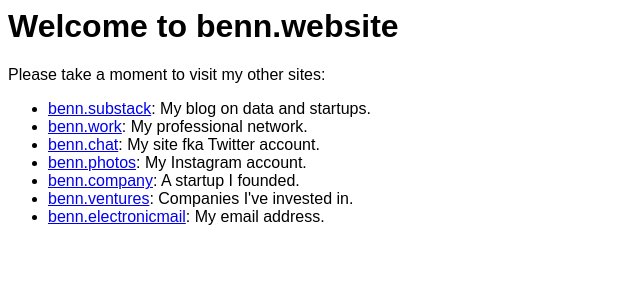
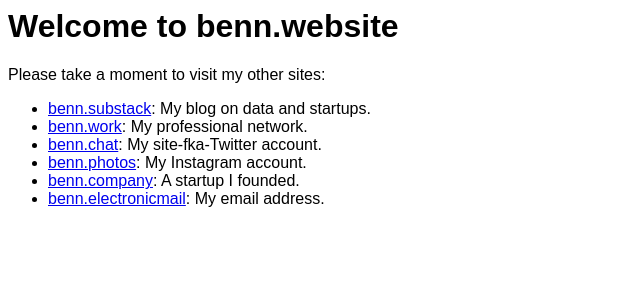
Before and after one commit to bstancil/benn-website, a Flask app: page / in a window 1280 px wide. Shown: the top 300 px of the page, without its empty margins (0-640 px from the left). Run offline with Flask 3, Linux system fonts and the light colour scheme.

Commit message:
removed benn.ventures

```diff
--- a/templates/index.html
+++ b/templates/index.html
@@ -25,10 +25,9 @@
     <ul>
       <li><a href="https://benn.substack.com/">benn.substack</a>: My blog on data and startups.</li>
       <li><a href="http://benn.work/">benn.work</a>: My professional network.</li>
-      <li><a href="http://benn.chat/">benn.chat</a>: My site fka Twitter account.</li>
+      <li><a href="http://benn.chat/">benn.chat</a>: My site-fka-Twitter account.</li>
       <li><a href="http://benn.photos/">benn.photos</a>: My Instagram account.</li>
       <li><a href="http://benn.company/">benn.company</a>: A startup I founded.</li>
-      <li><a href="http://benn.ventures/">benn.ventures</a>: Companies I've invested in.</li>
       <li><a href="mailto:benn.electronicmail@gmail.com">benn.electronicmail</a>: My email address.</li>
     </ul>
   </body>
```
